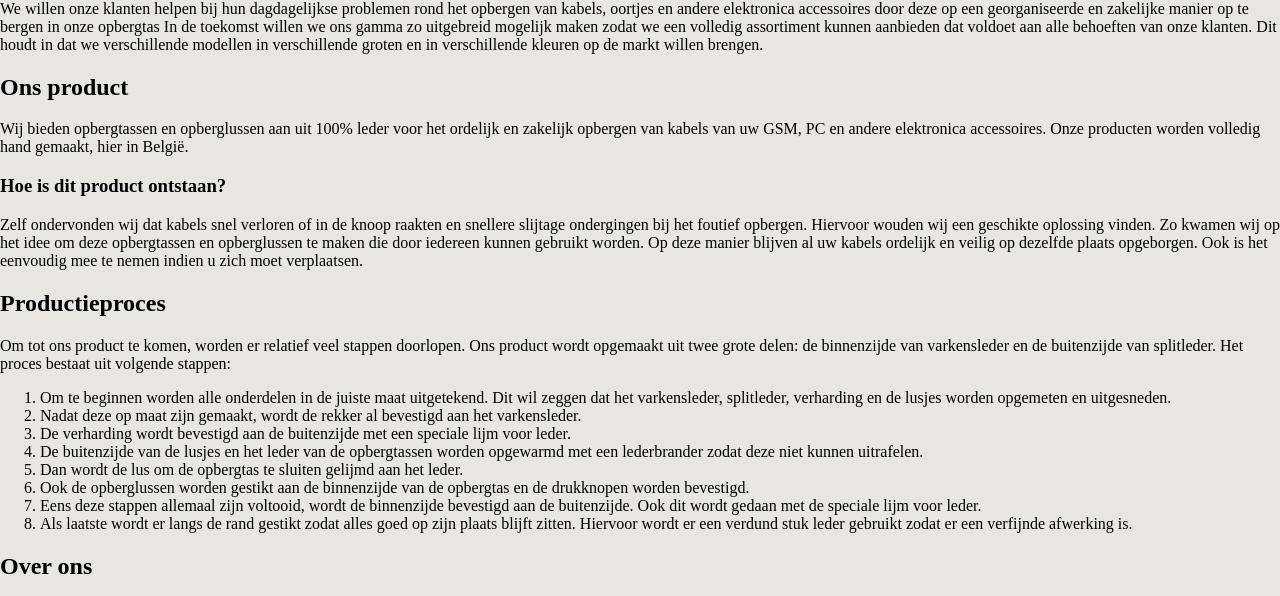
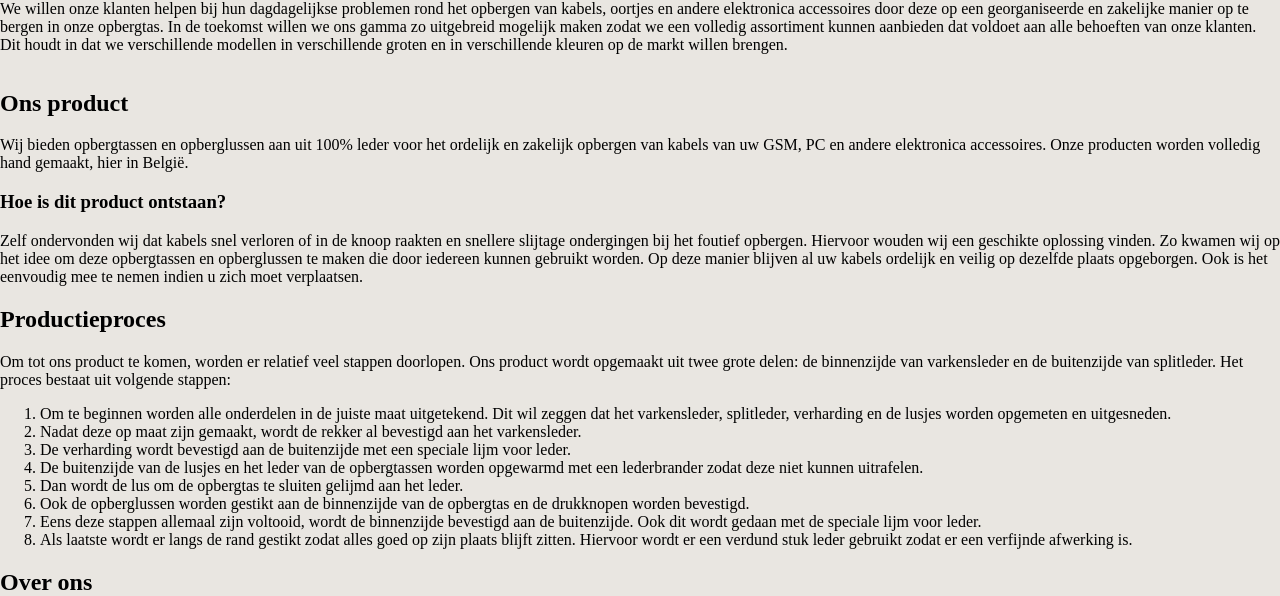
Before and after one commit to lennart99v/cased, a plain HTML site: page index.html in a window 1280 px wide. Shown: the part 504-1100 px from the top of the page. Drawn offline with Linux system fonts and the light colour scheme.

Commit message:
small style changes

```diff
--- a/index.html
+++ b/index.html
@@ -22,9 +22,9 @@
                 <img src="images/Logo1 CASED PNG.png" alt="symbol" class="start__symbol">
                 <img src="images/Logo2 CASED PNG.png" alt="title" class="start__title">
             </div>
-            <p>
+            <p class="start__text">
                 We willen onze klanten helpen bij hun dagdagelijkse problemen rond het opbergen van kabels, oortjes en andere elektronica accessoires door deze op een
-                georganiseerde en zakelijke manier op te bergen in onze opbergtas
+                georganiseerde en zakelijke manier op te bergen in onze opbergtas.
 
                 In de toekomst willen we ons gamma zo uitgebreid mogelijk maken zodat we een volledig assortiment kunnen aanbieden dat voldoet aan alle behoeften
                 van onze klanten. Dit houdt in dat we verschillende modellen in verschillende groten en in verschillende kleuren op de markt willen brengen.
--- a/scss/style.scss
+++ b/scss/style.scss
@@ -37,7 +37,8 @@ body {
 //   START   ------------------------------
 
 .start {
-
+    display: flex;
+    flex-direction: column;
     padding-top: 10%;
 
     &__images {
@@ -55,6 +56,10 @@ body {
         flex-grow: 0;
         height: 100%;
         width: 1000px;
+    }
+
+    &__text {
+
     }
 }
 
```
Also changed, not shown: scss/style.css, 1 other file.
